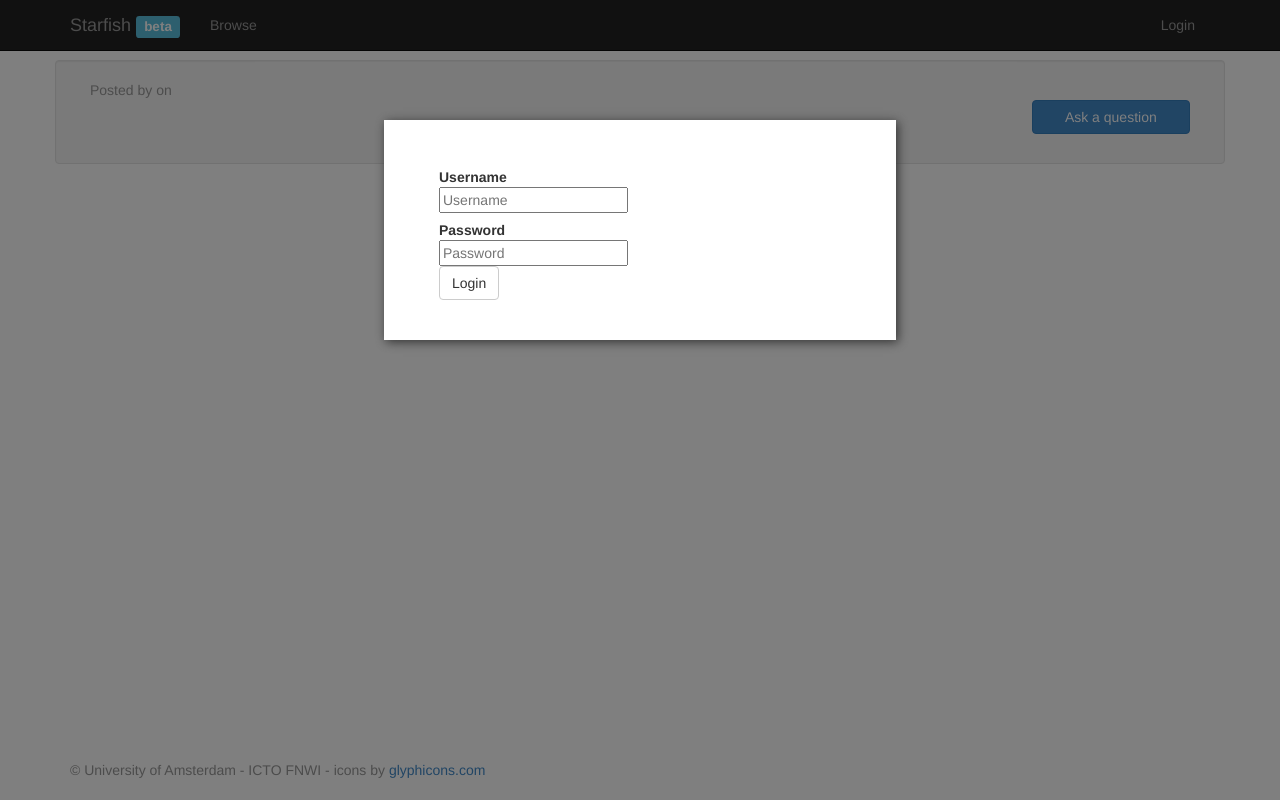
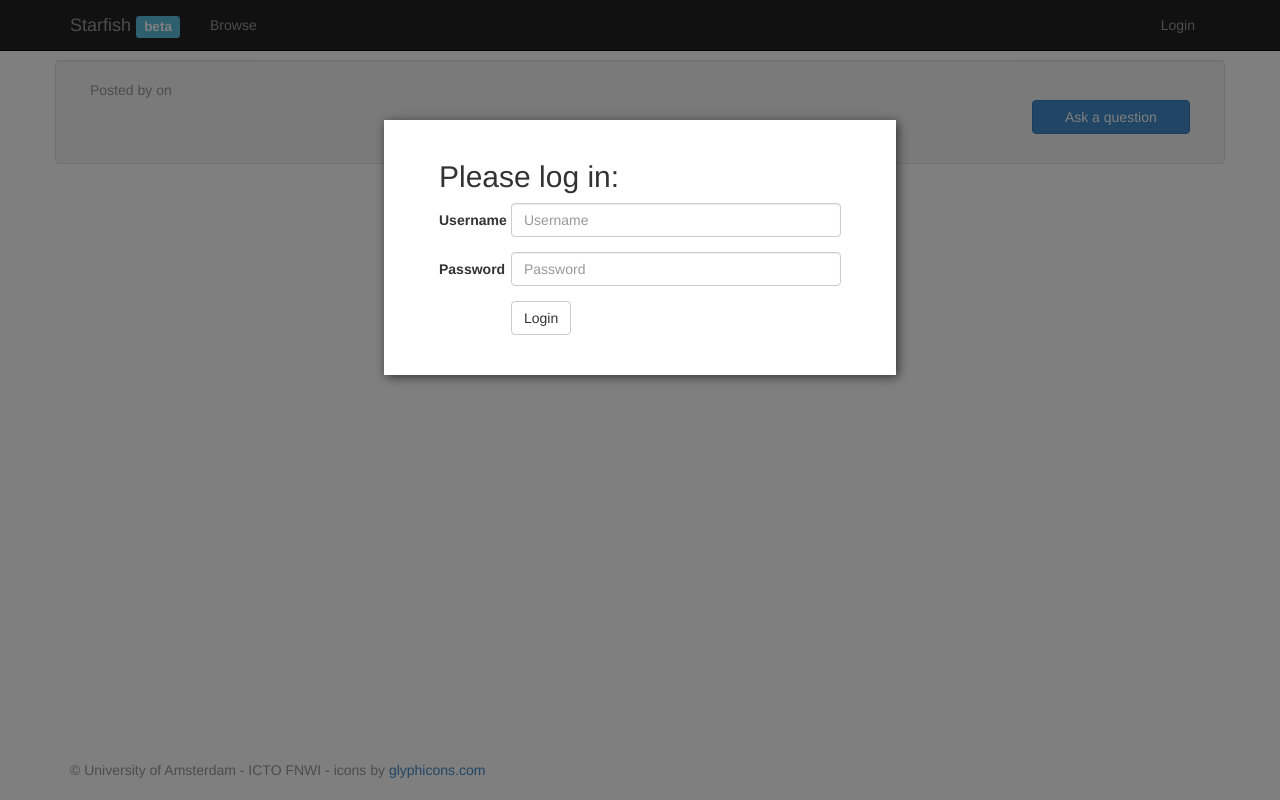
Before and after one commit to UvA-FNWI/Starfish, a Django app: template search/templates/info.html in a window 1280 px wide. Run offline with Django 3.2, Linux system fonts and the light colour scheme; the template is opened without the code that fills it, so the values that code supplies are empty.

Commit message:
Beautiful login

```diff
--- a/search/templates/login.html
+++ b/search/templates/login.html
@@ -4,23 +4,29 @@
     {% if next %}
     <input type="hidden" name="next" value="{{ next }}" />
     {% endif %}
-    <div class="control-group">
-      <label class="control-label" for="username">Username</label>
-      <div class="controls">
+
+    <h2>Please log in:</h2>
+
+    <div class="form-group">
+      <label class="col-sm-2 control-label" for="username">Username</label>
+      <div class="col-sm-10">
         {% if username %}
-        <input type="text" id="username" name="username" value={{ username }}>
+        <input class="form-control" type="text" id="username" name="username" value={{ username }}>
         {% else %}
-        <input type="text" id="username" name="username" placeholder="Username">
+        <input class="form-control" type="text" id="username" name="username" placeholder="Username">
         {% endif %}
       </div>
     </div>
-    <div class="control-group">
-      <label class="control-label" for="password">Password</label>
-      <div class="controls">
-        <input type="password" name="password" id="password" placeholder="Password">
+
+    <div class="form-group">
+      <label class="col-sm-2 control-label" for="password">Password</label>
+      <div class="col-sm-10">
+        <input class="form-control" type="password" name="password" id="password" placeholder="Password">
       </div>
     </div>
-    <div class="control-group">
+
+    <div class="form-group">
+      <div class="col-sm-offset-2 col-sm-10">
         <button class="btn btn-default" onclick="login()">Login</button>
       </div>
       <script language="javascript" type = "text/javascript">
@@ -32,6 +38,8 @@
               );
         }
       </script>
+    </div>
+  </div>
   </form>
   {{ state }}
 </div>
```
Lines whose indentation alone changed are shown as unchanged.
